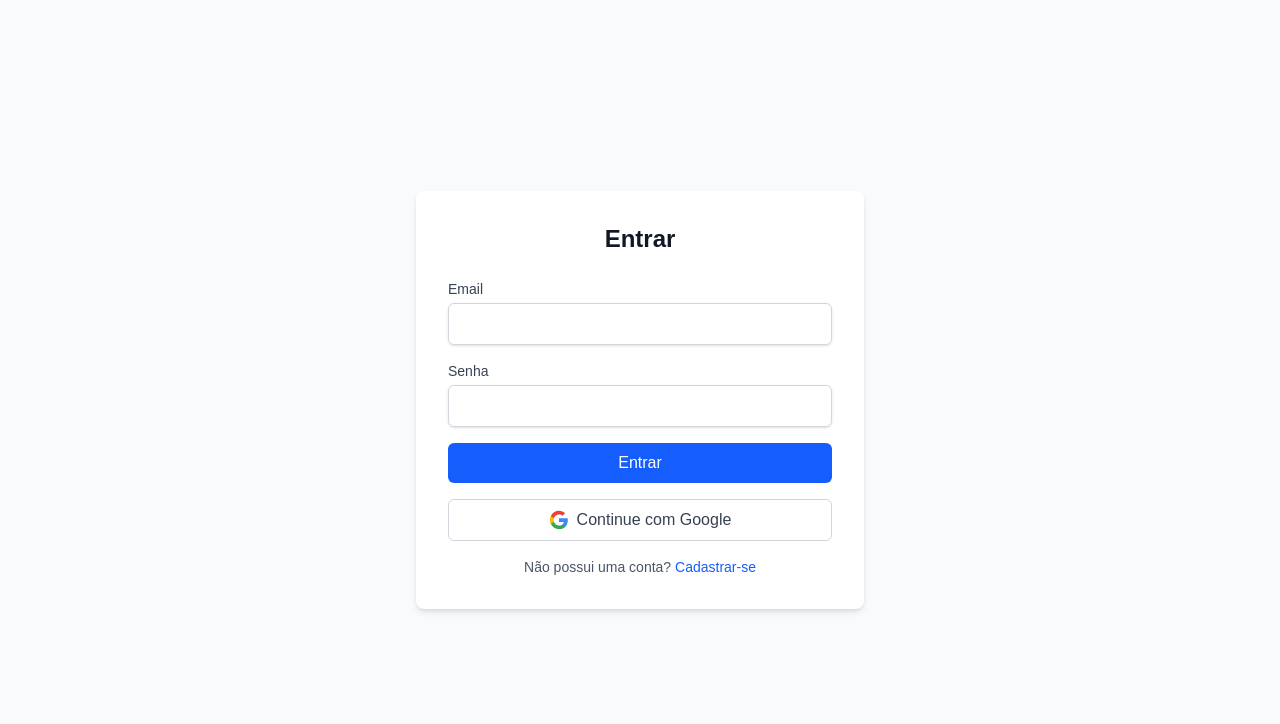
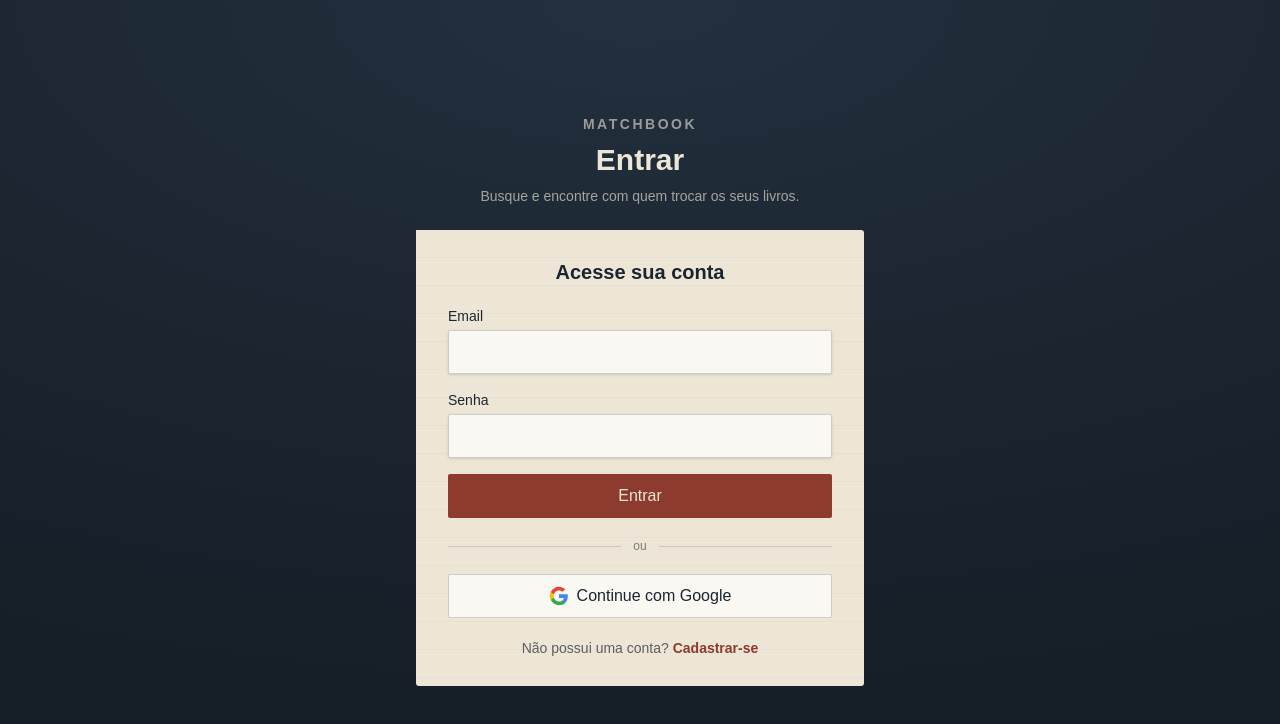
Before and after one commit to rebecca4nts/Matchbook-ESSI3, a Next.js app: page /login in a window 1280 px wide. Shown: the top 724 px of the page. Built offline with nearby package versions, Linux system fonts and the light colour scheme; no server answers.

Commit message:
[feat] update login screen visuals

```diff
--- a/src/app/login/page.tsx
+++ b/src/app/login/page.tsx
@@ -1,9 +1,9 @@
 "use client";
 
-import { useEffect, useState } from "react";
+import LocationInput from "@/components/LocationInput";
 import { useAuth } from "@/lib/auth-context";
 import { useRouter } from "next/navigation";
-import LocationInput from "@/components/LocationInput";
+import { useEffect, useState } from "react";
 
 export default function LoginPage() {
   const [email, setEmail] = useState("");
@@ -16,7 +16,13 @@ export default function LoginPage() {
   const [error, setError] = useState("");
   const [fieldErrors, setFieldErrors] = useState<Record<string, string>>({});
   const [loading, setLoading] = useState(false);
-  const { signInWithEmail, signUpWithEmail, signInWithGoogle, user, loading: authLoading } = useAuth();
+  const {
+    signInWithEmail,
+    signUpWithEmail,
+    signInWithGoogle,
+    user,
+    loading: authLoading,
+  } = useAuth();
   const router = useRouter();
 
   useEffect(() => {
@@ -30,13 +36,20 @@ export default function LoginPage() {
     const normalizedEmail = email.trim().toLowerCase();
 
     if (!normalizedEmail) nextErrors.email = "E-mail é obrigatório.";
-    else if (!/^\S+@\S+\.\S+$/.test(normalizedEmail)) nextErrors.email = "Por favor, insira um e-mail válido";
+    else if (!/^\S+@\S+\.\S+$/.test(normalizedEmail))
+      nextErrors.email = "Por favor, insira um e-mail válido";
     if (!password) nextErrors.password = "Senha é obrigatória.";
     if (isSignUp) {
       if (!name.trim()) nextErrors.name = "Nome é obrigatório.";
-      if (!city || !state || !location) nextErrors.location = "Selecione uma cidade e estado da lista.";
-      if (password && (!/(?=.*[A-Za-z])(?=.*\d)(?=.*[^A-Za-z\d])/.test(password) || password.length < 8)) {
-        nextErrors.password = "A senha deve ter pelo menos 8 caracteres, letra, número e caractere especial.";
+      if (!city || !state || !location)
+        nextErrors.location = "Selecione uma cidade e estado da lista.";
+      if (
+        password &&
+        (!/(?=.*[A-Za-z])(?=.*\d)(?=.*[^A-Za-z\d])/.test(password) ||
+          password.length < 8)
+      ) {
+        nextErrors.password =
+          "A senha deve ter pelo menos 8 caracteres, letra, número e caractere especial.";
       }
     }
     setFieldErrors(nextErrors);
@@ -44,13 +57,19 @@ export default function LoginPage() {
     setLoading(true);
     try {
       if (isSignUp) {
-        await signUpWithEmail(normalizedEmail, password, { displayName: name.trim(), city, state });
+        await signUpWithEmail(normalizedEmail, password, {
+          displayName: name.trim(),
+          city,
+          state,
+        });
       } else {
         await signInWithEmail(normalizedEmail, password);
       }
       router.push("/dashboard");
     } catch (err: unknown) {
-      setError(err instanceof Error ? err.message : "Um erro inesperado aconteceu!");
+      setError(
+        err instanceof Error ? err.message : "Um erro inesperado aconteceu!",
+      );
     } finally {
       setLoading(false);
     }
@@ -63,25 +82,66 @@ export default function LoginPage() {
       await signInWithGoogle();
       router.push("/dashboard");
     } catch (err: unknown) {
-      setError(err instanceof Error ? err.message : "Um erro inesperado aconteceu!");
+      setError(
+        err instanceof Error ? err.message : "Um erro inesperado aconteceu!",
+      );
     } finally {
       setLoading(false);
     }
   };
 
   if (authLoading || user) {
-    return <div className="grid min-h-screen place-items-center bg-gray-50 text-gray-700">Carregando...</div>;
+    return (
+      <main
+        className="grid min-h-screen place-items-center text-[#EDE6D6]"
+        style={{
+          background:
+            "radial-gradient(120% 90% at 50% 0%, #24303F 0%, #1B2530 55%, #161E27 100%)",
+        }}
+      >
+        Carregando...
+      </main>
+    );
   }
 
   return (
-    <div className="flex min-h-screen items-center justify-center bg-gray-50 px-8">
-      <div className="w-full max-w-md rounded-lg bg-white p-8 shadow-md">
-        <h1 className="mb-6 text-center text-2xl font-bold text-gray-900">
+    <main
+      className="flex min-h-screen w-full items-center justify-center px-5 py-10"
+      style={{
+        background:
+          "radial-gradient(120% 90% at 50% 0%, #24303F 0%, #1B2530 55%, #161E27 100%)",
+      }}
+    >
+      <div className="w-full max-w-md">
+        <header className="mb-6 text-center">
+          <p className="text-sm font-semibold tracking-[0.18em] text-[#EDE6D6]/60">
+            MATCHBOOK
+          </p>
+          <h1 className="mt-2 text-3xl font-bold text-[#EDE6D6]">
             {isSignUp ? "Criar conta" : "Entrar"}
           </h1>
+          <p className="mt-2 text-sm text-[#EDE6D6]/65">
+            Busque e encontre com quem trocar os seus livros.
+          </p>
+        </header>
+
+        <section
+          className="rounded-b-[3px] rounded-tr-[3px] px-6 py-7 sm:px-8"
+          style={{
+            background: "#EDE6D6",
+            backgroundImage:
+              "repeating-linear-gradient(180deg, transparent, transparent 27px, rgba(27,37,48,0.06) 28px)",
+          }}
+        >
+          <h2 className="mb-5 text-center text-xl font-semibold text-[#1B2530]">
+            {isSignUp ? "Seja bem-vindo" : "Acesse sua conta"}
+          </h2>
 
           {error && (
-          <div role="alert" className="mb-4 rounded-md bg-red-50 p-3 text-sm text-red-700">
+            <div
+              role="alert"
+              className="mb-4 rounded-[2px] border border-[#8C3B2E]/20 bg-[#8C3B2E]/10 p-3 text-sm text-[#762F25]"
+            >
               {error}
             </div>
           )}
@@ -90,7 +150,10 @@ export default function LoginPage() {
             {isSignUp && (
               <>
                 <div>
-                <label htmlFor="name" className="block text-sm font-medium text-gray-700">
+                  <label
+                    htmlFor="name"
+                    className="block text-sm font-medium text-[#1B2530]"
+                  >
                     Nome
                   </label>
                   <input
@@ -99,13 +162,20 @@ export default function LoginPage() {
                     value={name}
                     onChange={(e) => setName(e.target.value)}
                     aria-invalid={Boolean(fieldErrors.name)}
-                  className="mt-1 block w-full rounded-md border border-gray-300 px-3 py-2 text-gray-900 shadow-sm focus:border-blue-500 focus:outline-none focus:ring-1 focus:ring-blue-500"
+                    className="mt-1 block min-h-11 w-full rounded-[2px] border border-[#1B2530]/20 bg-white/70 px-3 py-2 text-base text-[#1B2530] shadow-sm focus-visible:outline focus-visible:outline-2 focus-visible:outline-offset-2 focus-visible:outline-[#8C3B2E]"
                   />
-                {fieldErrors.name && <p className="mt-1 text-sm text-red-600">{fieldErrors.name}</p>}
+                  {fieldErrors.name && (
+                    <p className="mt-1 text-sm text-[#8C3B2E]">
+                      {fieldErrors.name}
+                    </p>
+                  )}
                 </div>
 
                 <div>
-                <label htmlFor="location" className="block text-sm font-medium text-gray-700">
+                  <label
+                    htmlFor="location"
+                    className="block text-sm font-medium text-[#1B2530]"
+                  >
                     Localização
                   </label>
                   <LocationInput
@@ -114,16 +184,26 @@ export default function LoginPage() {
                       setLocation(value);
                       setCity(selectedLocation?.city || "");
                       setState(selectedLocation?.stateCode || "");
-                    setFieldErrors((current) => ({ ...current, location: "" }));
+                      setFieldErrors((current) => ({
+                        ...current,
+                        location: "",
+                      }));
                     }}
                   />
-                {fieldErrors.location && <p className="mt-1 text-sm text-red-600">{fieldErrors.location}</p>}
+                  {fieldErrors.location && (
+                    <p className="mt-1 text-sm text-[#8C3B2E]">
+                      {fieldErrors.location}
+                    </p>
+                  )}
                 </div>
               </>
             )}
 
             <div>
-            <label htmlFor="email" className="block text-sm font-medium text-gray-700">
+              <label
+                htmlFor="email"
+                className="block text-sm font-medium text-[#1B2530]"
+              >
                 Email
               </label>
               <input
@@ -135,13 +215,20 @@ export default function LoginPage() {
                   setFieldErrors((current) => ({ ...current, email: "" }));
                 }}
                 aria-invalid={Boolean(fieldErrors.email)}
-              className="mt-1 block w-full rounded-md border border-gray-300 px-3 py-2 text-gray-900 shadow-sm focus:border-blue-500 focus:outline-none focus:ring-1 focus:ring-blue-500"
+                className="mt-1 block min-h-11 w-full rounded-[2px] border border-[#1B2530]/20 bg-white/70 px-3 py-2 text-base text-[#1B2530] shadow-sm focus-visible:outline focus-visible:outline-2 focus-visible:outline-offset-2 focus-visible:outline-[#8C3B2E]"
               />
-            {fieldErrors.email && <p className="mt-1 text-sm text-red-600">{fieldErrors.email}</p>}
+              {fieldErrors.email && (
+                <p className="mt-1 text-sm text-[#8C3B2E]">
+                  {fieldErrors.email}
+                </p>
+              )}
             </div>
 
             <div>
-            <label htmlFor="password" className="block text-sm font-medium text-gray-700">
+              <label
+                htmlFor="password"
+                className="block text-sm font-medium text-[#1B2530]"
+              >
                 Senha
               </label>
               <input
@@ -153,33 +240,58 @@ export default function LoginPage() {
                   setFieldErrors((current) => ({ ...current, password: "" }));
                 }}
                 onBlur={() => {
-                if (isSignUp && password && (!/(?=.*[A-Za-z])(?=.*\d)(?=.*[^A-Za-z\d])/.test(password) || password.length < 8)) {
-                  setFieldErrors((current) => ({ ...current, password: "A senha deve ter pelo menos 8 caracteres, letra, número e caractere especial." }));
+                  if (
+                    isSignUp &&
+                    password &&
+                    (!/(?=.*[A-Za-z])(?=.*\d)(?=.*[^A-Za-z\d])/.test(
+                      password,
+                    ) ||
+                      password.length < 8)
+                  ) {
+                    setFieldErrors((current) => ({
+                      ...current,
+                      password:
+                        "A senha deve ter pelo menos 8 caracteres, letra, número e caractere especial.",
+                    }));
                   }
                 }}
                 aria-invalid={Boolean(fieldErrors.password)}
-              className="mt-1 block w-full rounded-md border border-gray-300 px-3 py-2 text-gray-900 shadow-sm focus:border-blue-500 focus:outline-none focus:ring-1 focus:ring-blue-500"
+                className="mt-1 block min-h-11 w-full rounded-[2px] border border-[#1B2530]/20 bg-white/70 px-3 py-2 text-base text-[#1B2530] shadow-sm focus-visible:outline focus-visible:outline-2 focus-visible:outline-offset-2 focus-visible:outline-[#8C3B2E]"
               />
-            {isSignUp && <p className="mt-1 text-xs text-gray-500">Use ao menos 8 caracteres, incluindo letra, número e caractere especial.</p>}
-            {fieldErrors.password && <p className="mt-1 text-sm text-red-600">{fieldErrors.password}</p>}
+              {isSignUp && (
+                <p className="mt-1 text-xs text-[#1B2530]/65">
+                  Use ao menos 8 caracteres, incluindo letra, número e caractere
+                  especial.
+                </p>
+              )}
+              {fieldErrors.password && (
+                <p className="mt-1 text-sm text-[#8C3B2E]">
+                  {fieldErrors.password}
+                </p>
+              )}
             </div>
 
             <button
               type="submit"
               disabled={loading}
-            className="w-full rounded-md bg-blue-600 px-4 py-2 text-white transition-colors hover:bg-blue-700 disabled:opacity-50"
+              className="min-h-11 w-full rounded-[2px] bg-[#8C3B2E] px-4 py-2 font-medium text-[#EDE6D6] transition-colors hover:bg-[#762F25] focus-visible:outline focus-visible:outline-2 focus-visible:outline-offset-2 focus-visible:outline-[#1B2530] disabled:cursor-wait disabled:opacity-60"
             >
               {loading ? "Carregando..." : isSignUp ? "Cadastrar" : "Entrar"}
             </button>
           </form>
 
-        <div className="mt-4">
+          <div className="my-5 flex items-center gap-3 text-xs text-[#1B2530]/55">
+            <span className="h-px flex-1 bg-[#1B2530]/15" />
+            <span>ou</span>
+            <span className="h-px flex-1 bg-[#1B2530]/15" />
+          </div>
+          <div>
             <button
               onClick={handleGoogleSignIn}
               disabled={loading}
-            className="flex w-full items-center justify-center gap-2 rounded-md border border-gray-300 bg-white px-4 py-2 text-gray-700 transition-colors hover:border-gray-400 hover:bg-gray-50 disabled:opacity-50"
+              className="flex min-h-11 w-full items-center justify-center gap-2 rounded-[2px] border border-[#1B2530]/20 bg-white/70 px-4 py-2 text-[#1B2530] transition-colors hover:bg-white focus-visible:outline focus-visible:outline-2 focus-visible:outline-offset-2 focus-visible:outline-[#8C3B2E] disabled:cursor-wait disabled:opacity-60"
             >
-            <svg viewBox="0 0 24 24" className="h-5 w-5">
+              <svg viewBox="0 0 24 24" className="h-5 w-5" aria-hidden="true">
                 <path
                   d="M22.56 12.25c0-.78-.07-1.53-.2-2.25H12v4.26h5.92a5.06 5.06 0 0 1-2.2 3.32v2.77h3.57c2.08-1.92 3.28-4.74 3.28-8.1z"
                   fill="#4285F4"
@@ -201,20 +313,22 @@ export default function LoginPage() {
             </button>
           </div>
 
-        <p className="mt-4 text-center text-sm text-gray-600">
+          <p className="mt-5 text-center text-sm text-[#1B2530]/70">
             {isSignUp ? "Já possui uma conta?" : "Não possui uma conta?"}{" "}
             <button
+              type="button"
               onClick={() => {
                 setIsSignUp(!isSignUp);
                 setError("");
                 setFieldErrors({});
               }}
-            className="text-blue-600 transition-colors hover:text-blue-800 hover:underline"
+              className="font-semibold text-[#8C3B2E] underline-offset-2 hover:underline focus-visible:outline focus-visible:outline-2 focus-visible:outline-offset-2 focus-visible:outline-[#8C3B2E]"
             >
               {isSignUp ? "Entrar" : "Cadastrar-se"}
             </button>
           </p>
+        </section>
       </div>
-    </div>
+    </main>
   );
 }
--- a/src/components/LocationInput.tsx
+++ b/src/components/LocationInput.tsx
@@ -223,7 +223,7 @@ export default function LocationInput({ value, onChange, required }: LocationInp
         }}
         placeholder="Digite cidade ou estado..."
         required={required}
-        className="mt-1 block w-full rounded-md border border-gray-300 px-3 py-2 text-gray-900 shadow-sm focus:border-blue-500 focus:outline-none focus:ring-1 focus:ring-blue-500"
+        className="mt-1 block min-h-11 w-full rounded-[2px] border border-[#1B2530]/20 bg-white/70 px-3 py-2 text-base text-[#1B2530] shadow-sm placeholder:text-[#1B2530]/40 focus-visible:outline focus-visible:outline-2 focus-visible:outline-offset-2 focus-visible:outline-[#762F25]"
       />
 
       {isLoading && (
```
Lines whose indentation alone changed are shown as unchanged.
